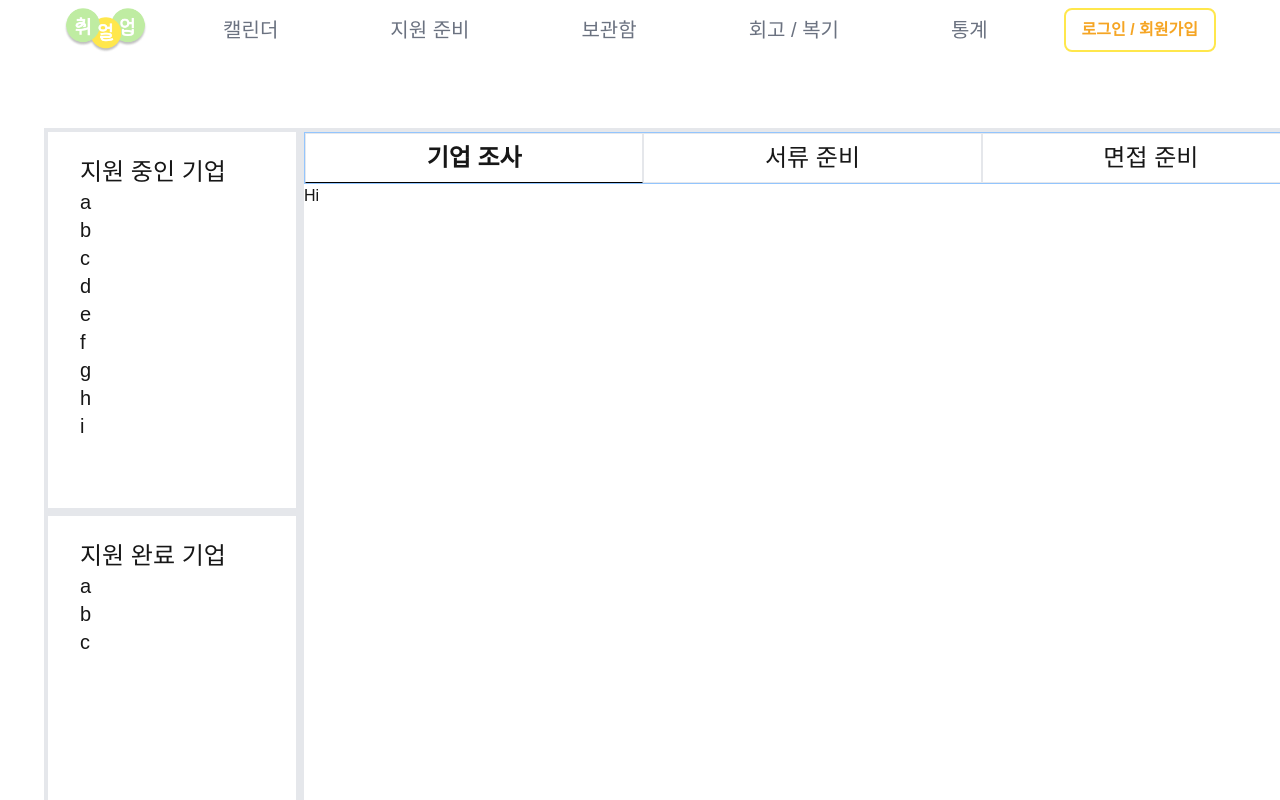
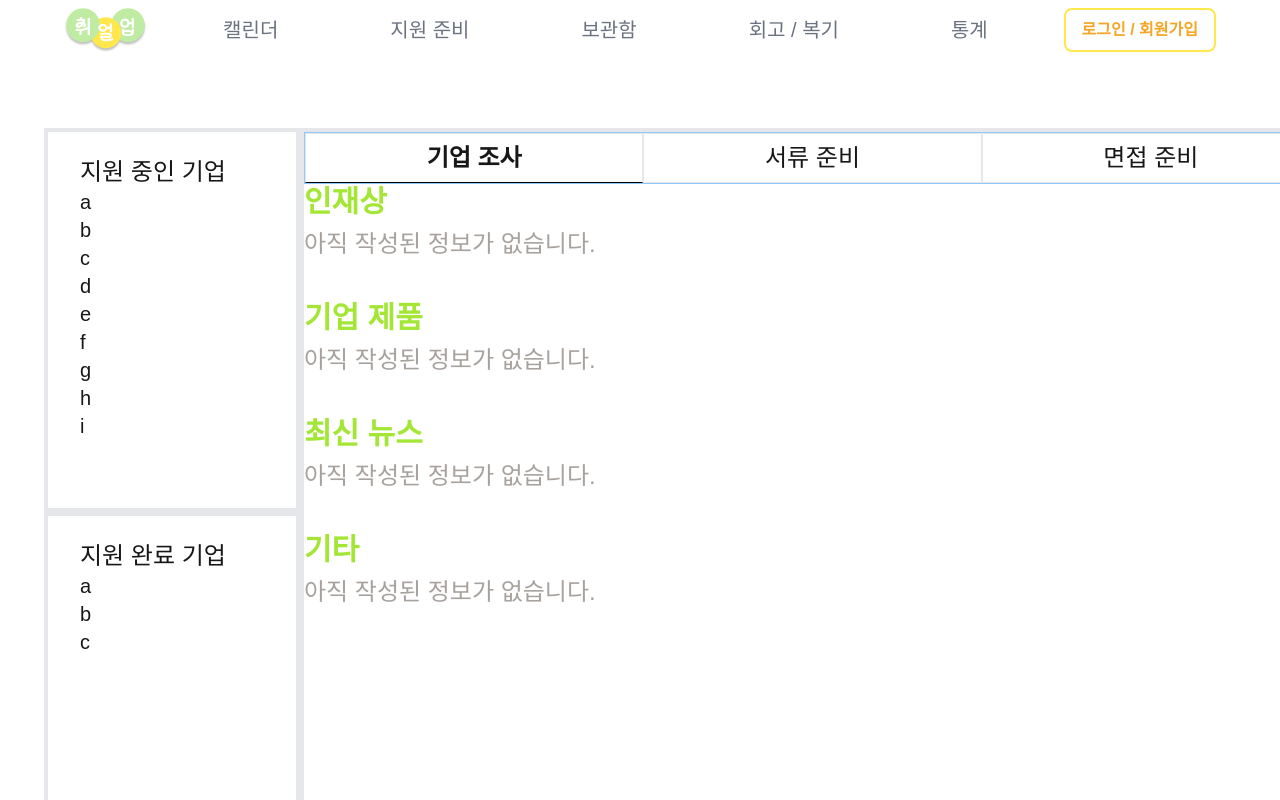
Before and after one commit to SKT-5CEAN/front-end, a Next.js app: page /apply/1 in a window 1280 px wide. Shown: the top 800 px of the page. Built offline with nearby package versions, Linux system fonts and the light colour scheme.

Commit message:
DEV-72 feat: CompanyResearch 기본 틀 및 스타일 작업

```diff
--- a/src/components/common/Form/ShortForm/ShortForm.tsx
+++ b/src/components/common/Form/ShortForm/ShortForm.tsx
@@ -11,9 +11,13 @@ function ShortForm(props: ShortFormProps) {
   } = props;
 
   return (
-    <div>
-      <p>{title}</p>
-      {!trigger && <p>{content}</p>}
+    <div className="min-h-24 flex flex-col gap-2">
+      <p className="text-3xl text-lime-400 font-bold">{title}</p>
+      {!trigger && (
+        <p className="text-2xl text-stone-400">
+          {content || "아직 작성된 정보가 없습니다."}
+        </p>
+      )}
       {trigger && (
         <textarea
           name={name}
--- a/src/components/domain/apply/CompanyResearch/CompanyResearch.tsx
+++ b/src/components/domain/apply/CompanyResearch/CompanyResearch.tsx
@@ -1,5 +1,59 @@
+"use client";
+import ShortForm from "@/components/common/Form/ShortForm/ShortForm";
+import { useResearchStore } from "@/store/useResearchStore";
+import { useState } from "react";
+
 function CompanyResearch() {
-  return <div>Hi</div>;
+  const [isModified, setIsModified] = useState(false);
+  const {
+    talent,
+    setTalent,
+    product,
+    setProduct,
+    news,
+    setNews,
+    other,
+    setOther,
+  } = useResearchStore();
+
+  return (
+    <div>
+      <div className="flex flex-col gap-5">
+        <ShortForm
+          name="talent"
+          title="인재상"
+          trigger={isModified}
+          placeholder="기업의 '인재상'을 적어주세요."
+          content={talent}
+          setContent={setTalent}
+        />
+        <ShortForm
+          name="product"
+          title="기업 제품"
+          trigger={isModified}
+          placeholder="기업이 다루고 있는 '제품'을 적어주세요."
+          content={product}
+          setContent={setProduct}
+        />
+        <ShortForm
+          name="news"
+          title="최신 뉴스"
+          trigger={isModified}
+          placeholder="기업의 '최신 소식'을 적어주세요."
+          content={news}
+          setContent={setNews}
+        />
+        <ShortForm
+          name="other"
+          title="기타"
+          trigger={isModified}
+          placeholder="기업의 '기타 정보'를 적어주세요."
+          content={other}
+          setContent={setOther}
+        />
+      </div>
+    </div>
+  );
 }
 
 export default CompanyResearch;
```
